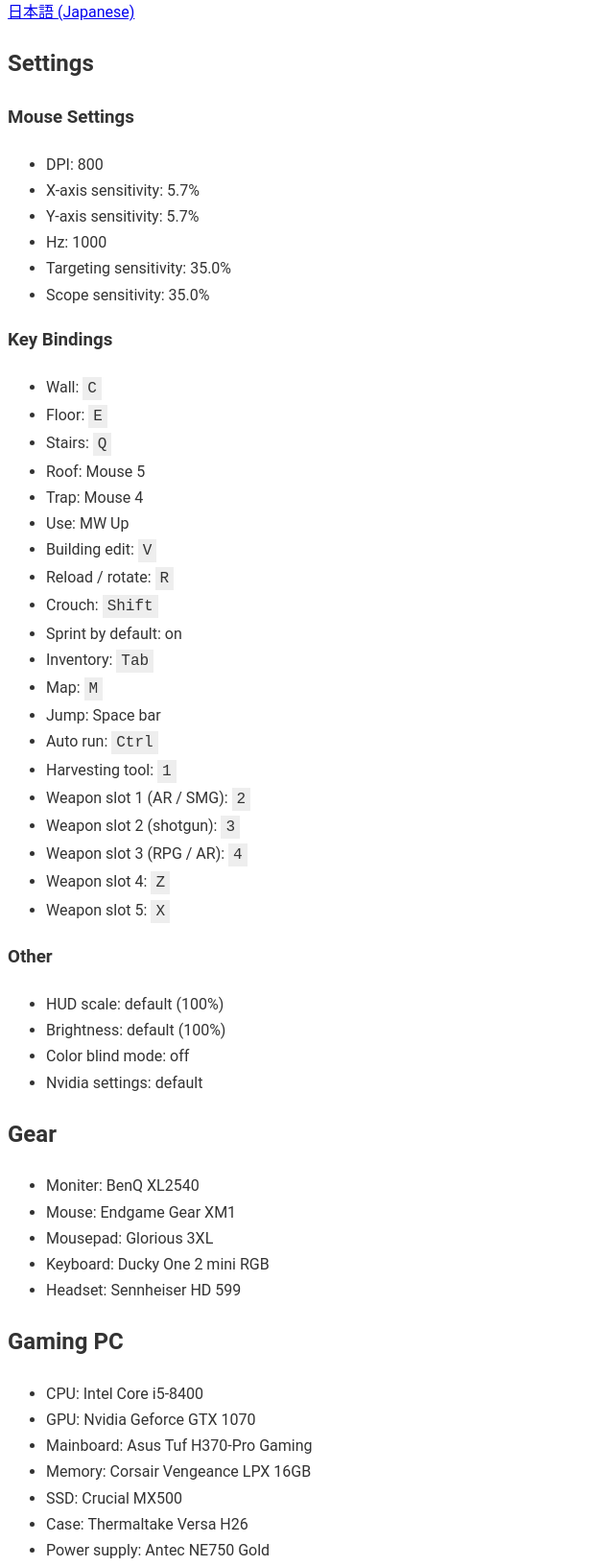
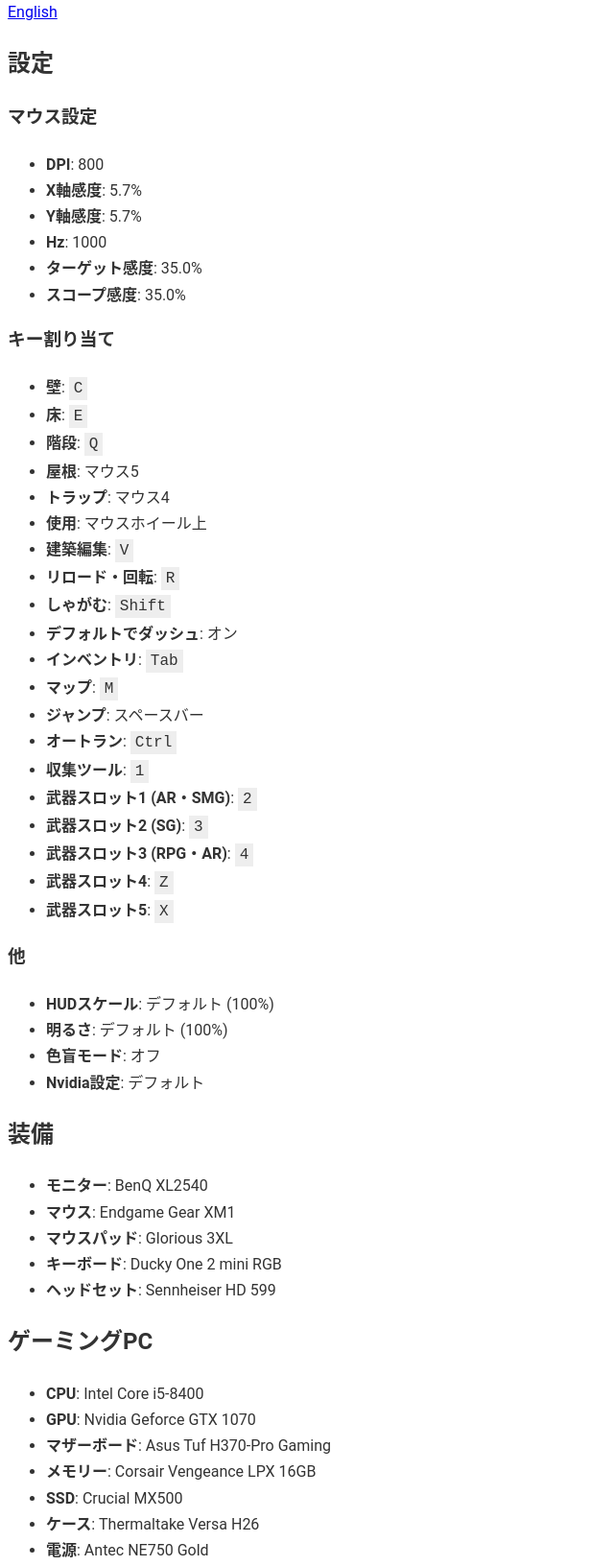
Before and after one commit to lets0202/lets0202.github.io, a plain HTML site: page index.html in a window 1280 px wide. Shown: the part 98-1730 px from the top of the page at 96% size, without its empty margins (0-640 px from the left). Drawn offline with Linux system fonts and the light colour scheme.

Commit message:
Update index.html

```diff
--- a/index.html
+++ b/index.html
@@ -8,147 +8,147 @@
 
 <body>
     <h1>xLetsu Fortnite Settings</h1>
-    <a href="/ja/">日本語 (Japanese)</a>
-    <h2>Settings</h2>
-    <h3>Mouse Settings</h3>
+    <a href="/">English</a>
+    <h2>設定</h2>
+    <h3>マウス設定</h3>
     <ul>
         <li>
-            DPI: 800
+            <b>DPI</b>: 800
         </li>
         <li>
-            X-axis sensitivity: 5.7%
+            <b>X軸感度</b>: 5.7%
         </li>
         <li>
-            Y-axis sensitivity: 5.7%
+            <b>Y軸感度</b>: 5.7%
         </li>
         <li>
-            Hz: 1000
+            <b>Hz</b>: 1000
         </li>
         <li>
-            Targeting sensitivity: 35.0%
+            <b>ターゲット感度</b>: 35.0%
         </li>
         <li>
-            Scope sensitivity: 35.0%
+            <b>スコープ感度</b>: 35.0%
         </li>
     </ul>
-    <h3>Key Bindings</h3>
+    <h3>キー割り当て</h3>
     <ul>
         <li>
-            Wall: <code>C</code>
+            <b>壁</b>: <code>C</code>
         </li>
         <li>
-            Floor: <code>E</code>
+            <b>床</b>: <code>E</code>
         </li>
         <li>
-            Stairs: <code>Q</code>
+            <b>階段</b>: <code>Q</code>
         </li>
         <li>
-            Roof: Mouse 5
+            <b>屋根</b>: マウス5
         </li>
         <li>
-            Trap: Mouse 4
+            <b>トラップ</b>: マウス4
         </li>
         <li>
-            Use: MW Up
+            <b>使用</b>: マウスホイール上
         </li>
         <li>
-            Building edit: <code>V</code>
+            <b>建築編集</b>: <code>V</code>
         </li>
         <li>
-            Reload / rotate: <code>R</code>
+            <b>リロード・回転</b>: <code>R</code>
         </li>
         <li>
-            Crouch: <code>Shift</code>
+            <b>しゃがむ</b>: <code>Shift</code>
         </li>
         <li>
-            Sprint by default: on
+            <b>デフォルトでダッシュ</b>: オン
         </li>
         <li>
-            Inventory: <code>Tab</code>
+            <b>インベントリ</b>: <code>Tab</code>
         </li>
         <li>
-            Map: <code>M</code>
+            <b>マップ</b>: <code>M</code>
         </li>
         <li>
-            Jump: Space bar
+            <b>ジャンプ</b>: スペースバー
         </li>
         <li>
-            Auto run: <code>Ctrl</code>
+            <b>オートラン</b>: <code>Ctrl</code>
         </li>
         <li>
-            Harvesting tool: <code>1</code>
+            <b>収集ツール</b>: <code>1</code>
         </li>
         <li>
-            Weapon slot 1 (AR / SMG): <code>2</code>
+            <b>武器スロット1 (AR・SMG)</b>: <code>2</code>
         </li>
         <li>
-            Weapon slot 2 (shotgun): <code>3</code>
+            <b>武器スロット2 (SG)</b>: <code>3</code>
         </li>
         <li>
-            Weapon slot 3 (RPG / AR): <code>4</code>
+            <b>武器スロット3 (RPG・AR)</b>: <code>4</code>
         </li>
         <li>
-            Weapon slot 4: <code>Z</code>
+            <b>武器スロット4</b>: <code>Z</code>
         </li>
         <li>
-            Weapon slot 5: <code>X</code>
+            <b>武器スロット5</b>: <code>X</code>
         </li>
     </ul>
-    <h3>Other</h3>
+    <h3>他</h3>
     <ul>
         <li>
-            HUD scale: default (100%)
+            <b>HUDスケール</b>: デフォルト (100%)
         </li>
         <li>
-            Brightness: default (100%)
+            <b>明るさ</b>: デフォルト (100%)
         </li>
         <li>
-            Color blind mode: off
+            <b>色盲モード</b>: オフ
         </li>
         <li>
-            Nvidia settings: default
+            <b>Nvidia設定</b>: デフォルト
         </li>
     </ul>
-    <h2>Gear</h2>
+    <h2>装備</h2>
     <ul>
         <li>
-            Moniter: BenQ XL2540
+            <b>モニター</b>: BenQ XL2540
         </li>
         <li>
-            Mouse: Endgame Gear XM1
+            <b>マウス</b>: Endgame Gear XM1
         </li>
         <li>
-            Mousepad: Glorious 3XL
+            <b>マウスパッド</b>: Glorious 3XL
         </li>
         <li>
-            Keyboard: Ducky One 2 mini RGB
+            <b>キーボード</b>: Ducky One 2 mini RGB
         </li>
         <li>
-            Headset: Sennheiser HD 599
+            <b>ヘッドセット</b>: Sennheiser HD 599
         </li>
     </ul>
-    <h2>Gaming PC</h2>
+    <h2>ゲーミングPC</h2>
     <ul>
         <li>
-            CPU: Intel Core i5-8400
+            <b>CPU</b>: Intel Core i5-8400
         </li>
         <li>
-            GPU: Nvidia Geforce GTX 1070
+            <b>GPU</b>: Nvidia Geforce GTX 1070
         </li>
         <li>
-            Mainboard: Asus Tuf H370-Pro Gaming
+            <b>マザーボード</b>: Asus Tuf H370-Pro Gaming
         </li>
         <li>
-            Memory: Corsair Vengeance LPX 16GB
+            <b>メモリー</b>: Corsair Vengeance LPX 16GB
         </li>
         <li>
-            SSD: Crucial MX500
+            <b>SSD</b>: Crucial MX500
         </li>
         <li>
-            Case: Thermaltake Versa H26
+            <b>ケース</b>: Thermaltake Versa H26
         </li>
         <li>
-            Power supply: Antec NE750 Gold
+            <b>電源</b>: Antec NE750 Gold
         </li>
     </ul>
 </body>
```
